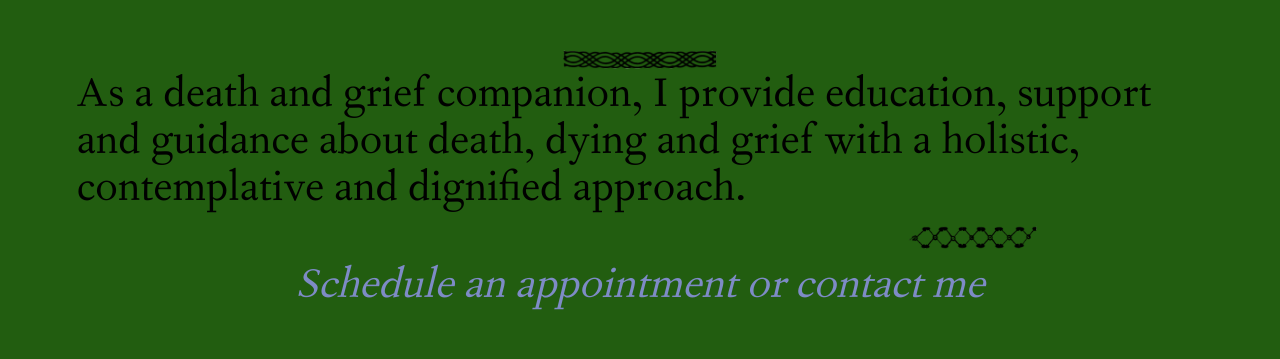
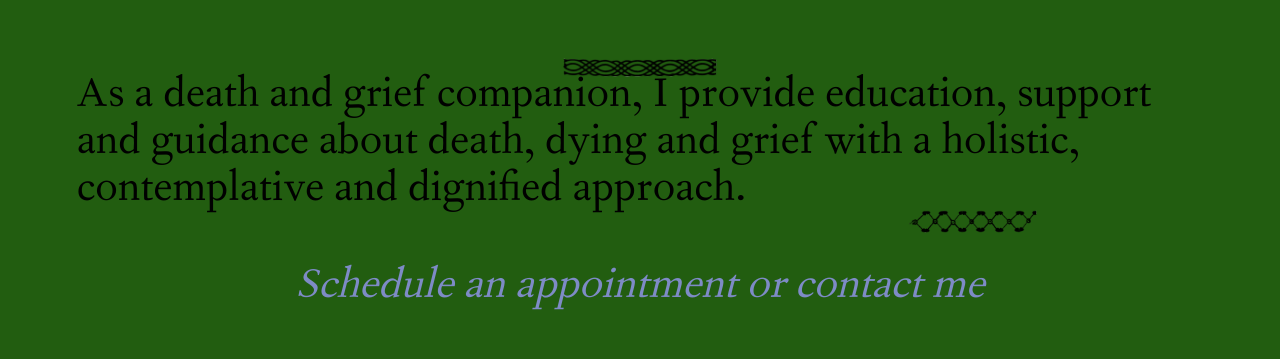
Before and after one commit to oilstel/stacibushea.care, a plain HTML site: page index.html in a window 1280 px wide. Shown: the part 102-461 px from the top of the page. Drawn offline with Linux system fonts and the light colour scheme; files whose address does not match are found by name; a web font is replaced by a local one.

Commit message:
Update index.html

```diff
--- a/index.html
+++ b/index.html
@@ -35,9 +35,9 @@
     </header>
 
     <div id="fixed-images">
-        <img src="images/wave.png" id="wave" style="top: 19%; left: 44%;">
+        <img src="images/wave.png" id="wave" style="top: 20%; left: 44%;">
         <img src="images/ornament-1.png" id="ornament-1" style="bottom: 15%; left: 2%;">
-        <img src="images/ornament-2.png" id="ornament-2" style="top: 41%; right: 19%;">
+        <img src="images/ornament-2.png" id="ornament-2" style="top: 39%; right: 19%;">
         <img src="images/SBS-008_1000.jpg" id="portrait" style="bottom: 15%; right: 8%;">
     </div>
      <main>
```
